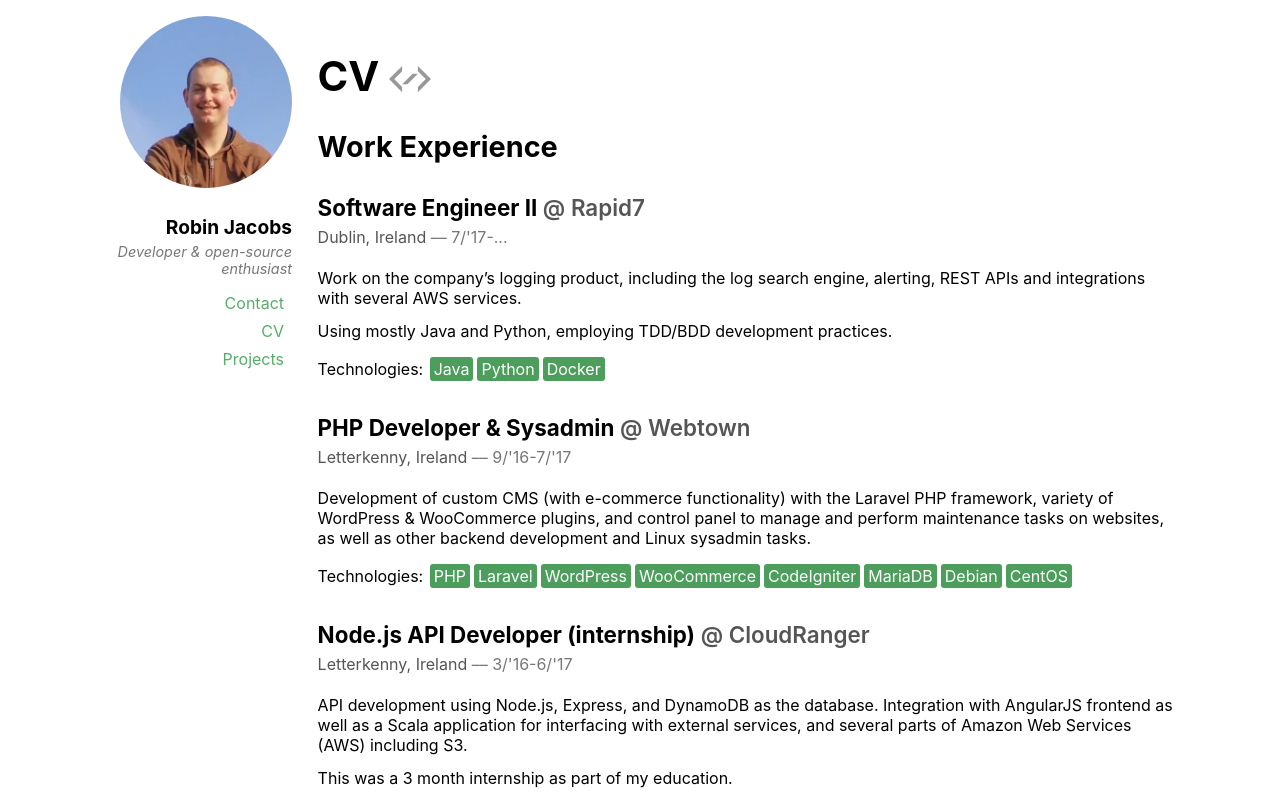
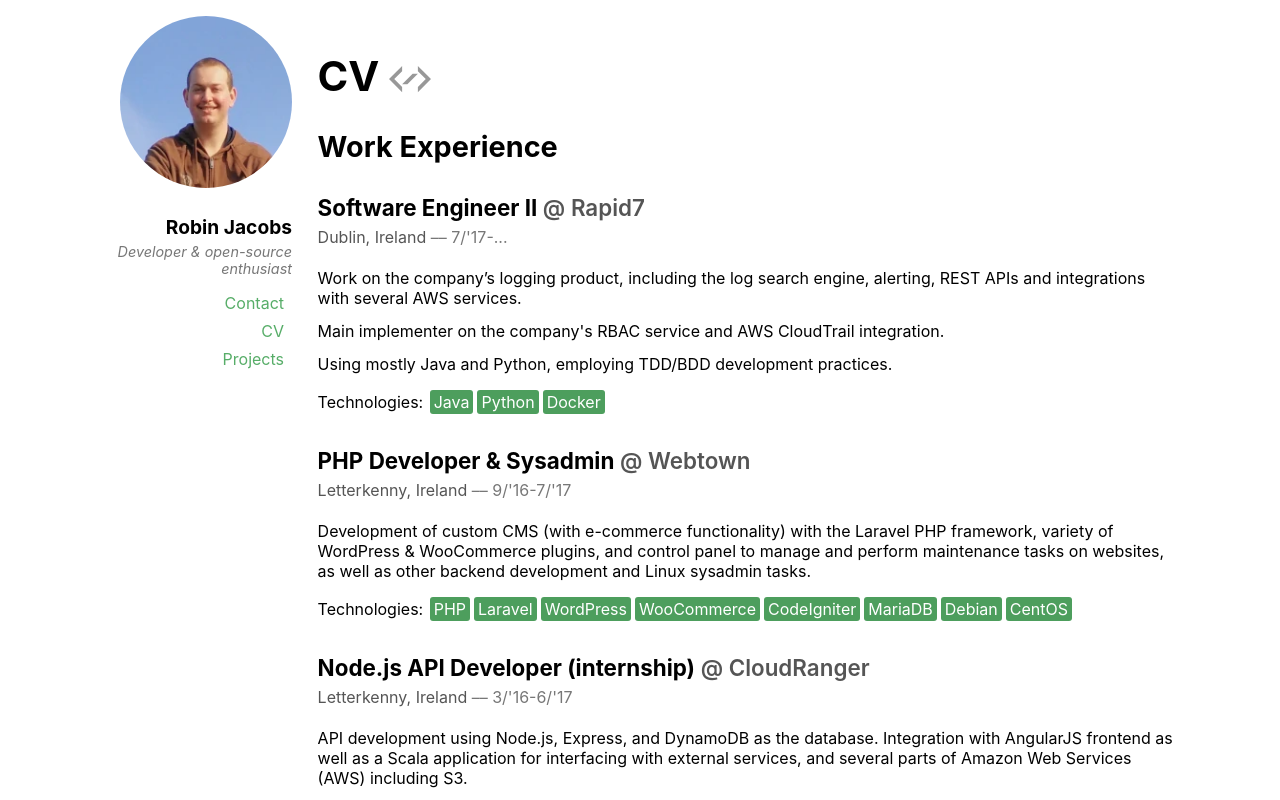
Before and after one commit to RobinJ1995/robinj.be, a React (Create React App) app: page / in a window 1280 px wide. Shown: the top 800 px of the page. Built offline with nearby package versions, Linux system fonts and the light colour scheme.

Commit message:
Update CV.js

```diff
--- a/src/page/CV.js
+++ b/src/page/CV.js
@@ -18,6 +18,8 @@ const CV = () => (<div className="cv">
 		>
 			<p>Work on the company’s logging product, including the log search engine, alerting,
 				REST APIs and integrations with several AWS services.</p>
+			<p>Main implementer on the company's <span title="Role-Based Access Control"
+				>RBAC</span> service and AWS CloudTrail integration.</p>
 			<p>Using mostly Java and Python, employing TDD/BDD development practices.</p>
 		</Experience>
 		<Experience
```
